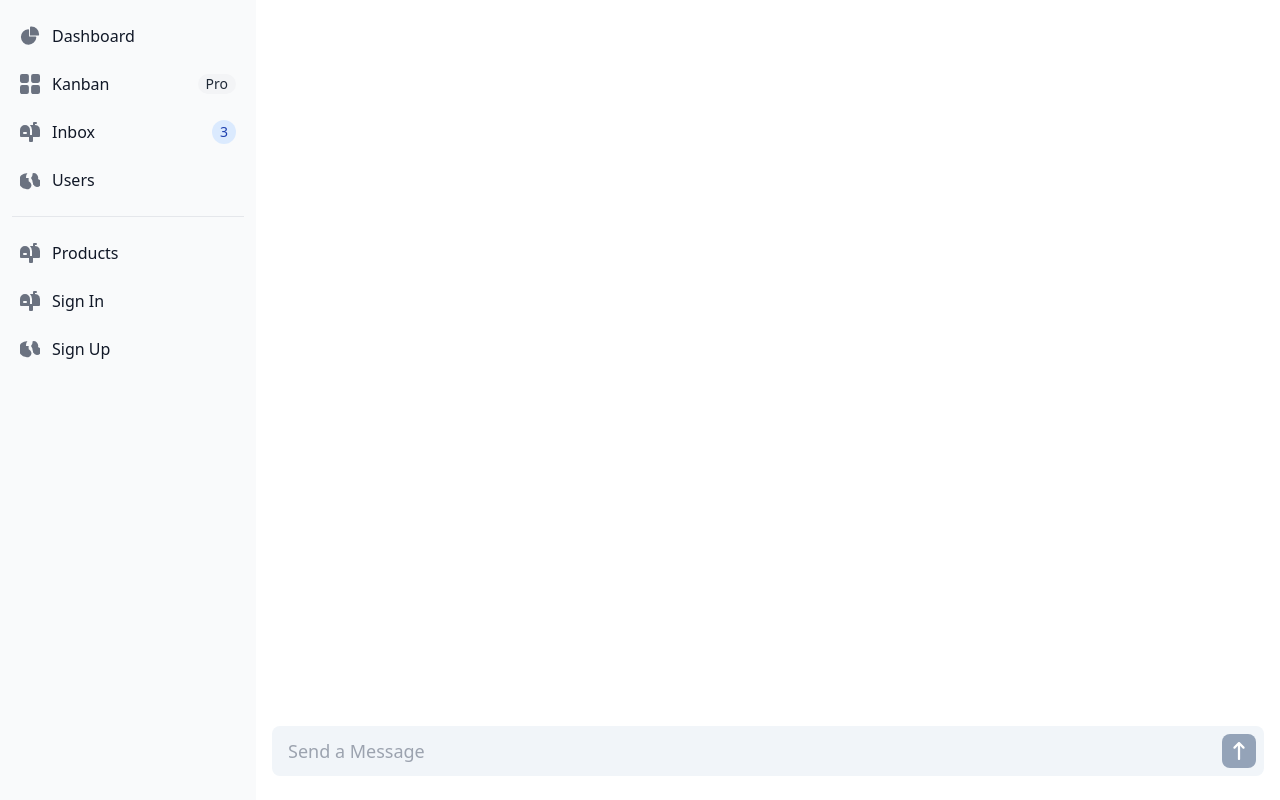
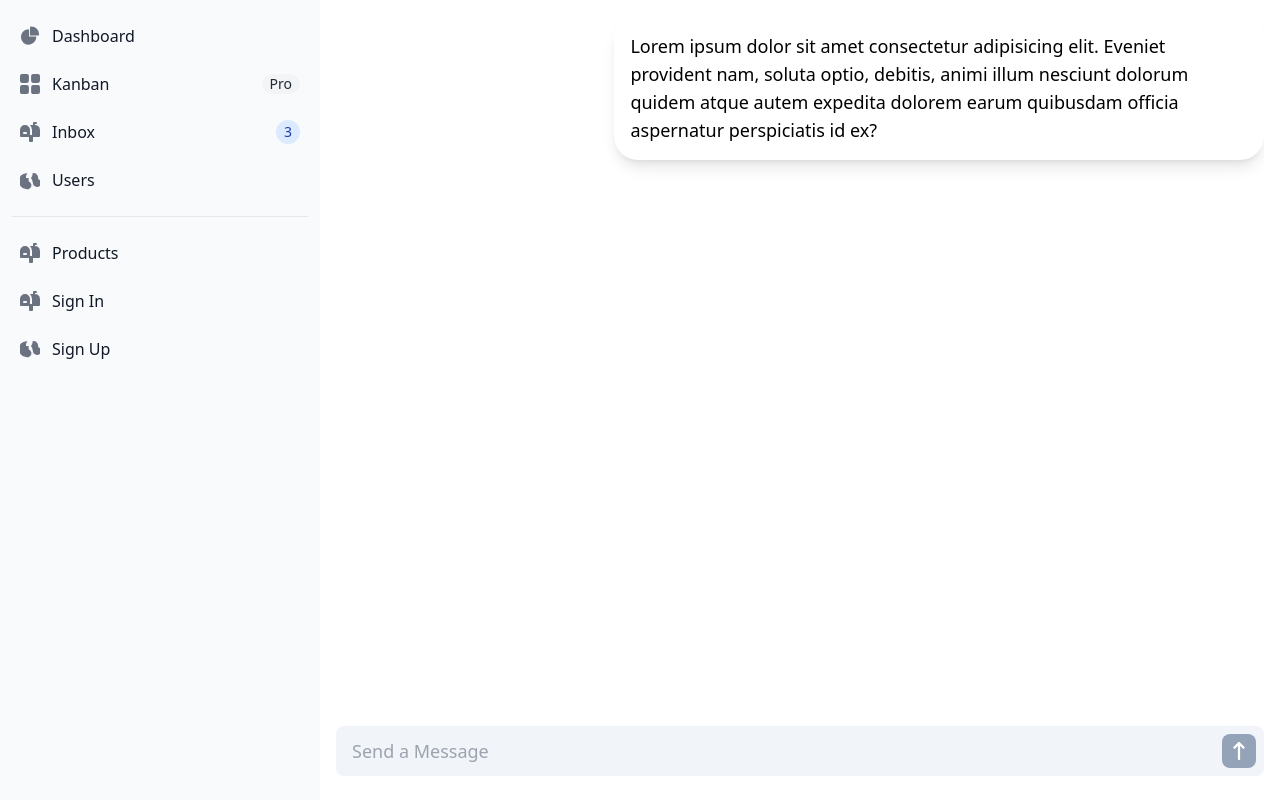
Before and after one commit to snow10100/pena, a Next.js app in the folder ui/: page / in a window 1280 px wide. Built offline with nearby package versions, Linux system fonts and the light colour scheme.

Commit message:
chat bubble

```diff
--- /dev/null
+++ b/ui/app/components/chat/BotChatBubble.jsx
@@ -0,0 +1,7 @@
+import React from 'react'
+
+export default function BotChatBubble() {
+  return (
+    <div>BotChatBubble</div>
+  )
+}
--- /dev/null
+++ b/ui/app/components/chat/UserChatBubble.jsx
@@ -0,0 +1,9 @@
+import React from "react";
+
+export default function UserChatBubble({ children }) {
+  return (
+    <div className="p-4 ms-auto dark:bg-gray-800 dark:text-slate-300 rounded-3xl shadow-lg w-fit max-w-[70%]">
+      <p className="text-lg">{children}</p>
+    </div>
+  );
+}
--- a/ui/app/components/common/SideBar.jsx
+++ b/ui/app/components/common/SideBar.jsx
@@ -32,7 +32,7 @@ function SideBar() {
 
       {showSidebar && <aside
         id="separator-sidebar"
-        className="fixed top-0 left-0 z-40 w-64 h-screen transition-transform -translate-x-full sm:translate-x-0"
+        className="fixed top-0 left-0 z-40 w-[20rem] h-screen transition-transform -translate-x-full sm:translate-x-0"
         aria-label="Sidebar"
       >
         <div className="h-full px-3 py-4 overflow-y-auto bg-gray-50 dark:bg-gray-800">
@@ -122,6 +122,7 @@ function SideBar() {
               </a>
             </li>
           </ul>
+
           <ul className="pt-4 mt-4 space-y-2 font-medium border-t border-gray-200 dark:border-gray-700">
             <li>
               <a
--- a/ui/app/layout.jsx
+++ b/ui/app/layout.jsx
@@ -13,7 +13,7 @@ export default function RootLayout({ children }) {
   return (
     <html lang="en">
       <body className={inter.className + "bg-light-background dark:bg-dark-background"}>
-        <div className="p-4 sm:ml-64">
+        <div className="p-4 sm:ml-[20rem]">
           <SideBar />
           {children}
         </div>
--- a/ui/app/page.jsx
+++ b/ui/app/page.jsx
@@ -1,5 +1,6 @@
 import BokehBackground from "./components/common/BgBlur";
 import ChatInputField from "./components/chat/ChatInputField";
+import UserChatBubble from "./components/chat/UserChatBubble";
 
 export default function Home() {
   return (
@@ -8,13 +9,13 @@ export default function Home() {
         <div className="overflow-y-auto">
           {/* This is the chat content area */}
           {/* <ChatContent /> */}
-        </div>
+          <UserChatBubble>Lorem ipsum dolor sit amet consectetur adipisicing elit. Eveniet provident nam, soluta optio, debitis, animi illum nesciunt dolorum quidem atque autem expedita dolorem earum quibusdam officia aspernatur perspiciatis id ex?</UserChatBubble>
+          </div>
         <div className="self-end">
           {/* This is the chat input field */}
           <ChatInputField />
         </div>
       </div>
     </main>
-
   );
 }
```
